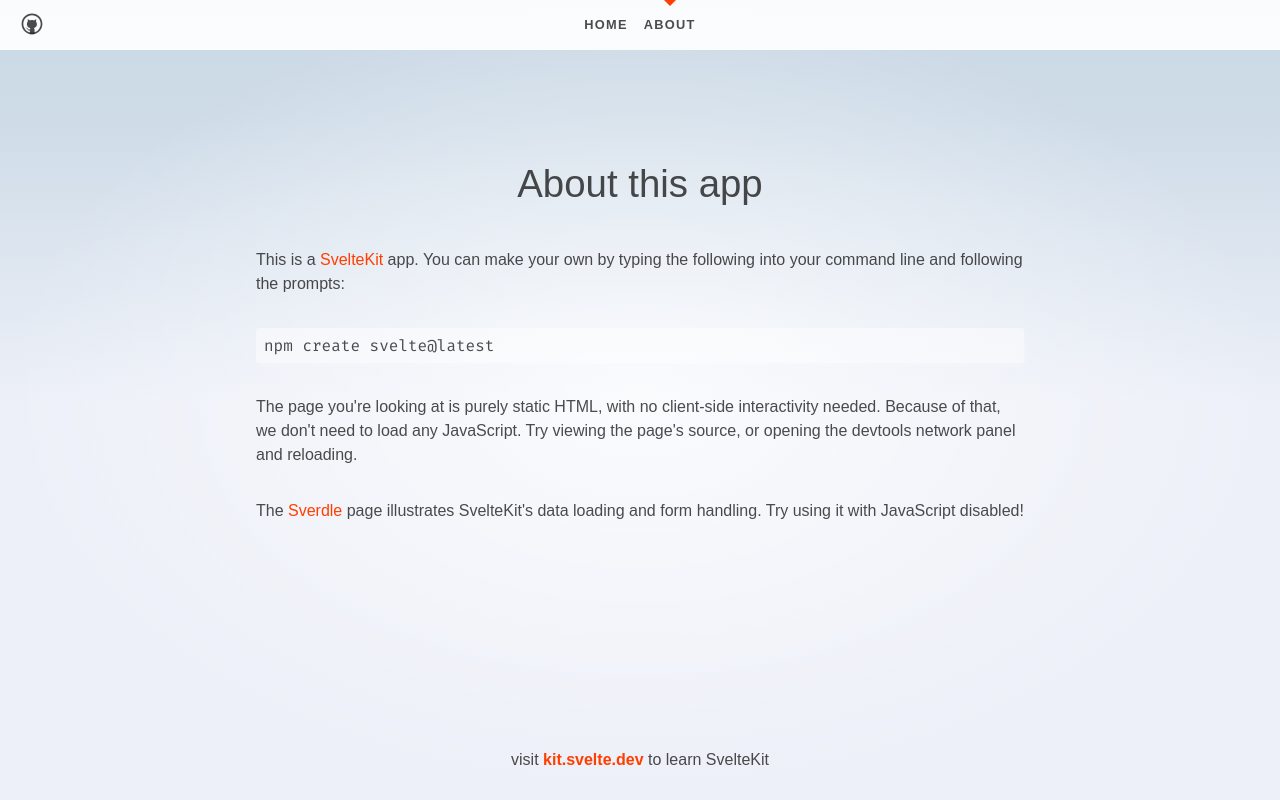
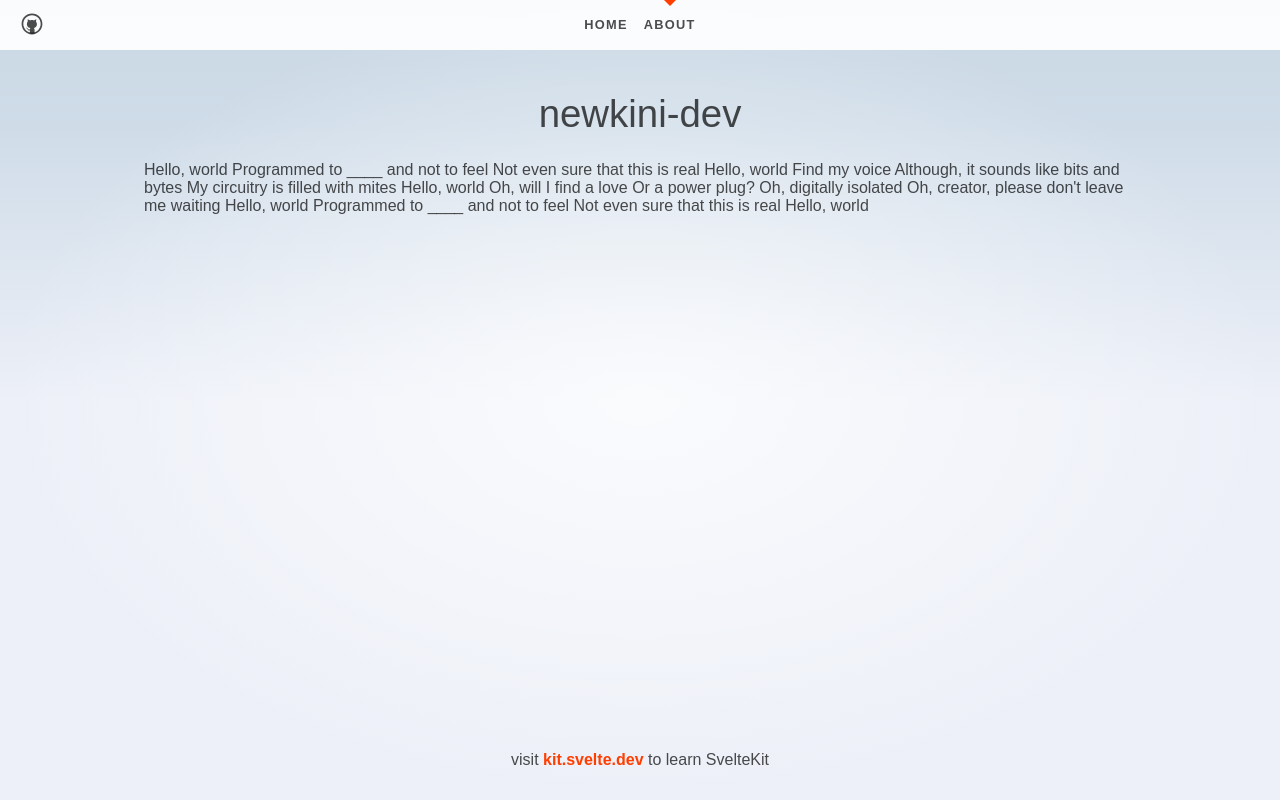
Before and after one commit to newkincode/site, a SvelteKit app: page /about in a window 1280 px wide. Built offline with nearby package versions, Linux system fonts and the light colour scheme.

Commit message:
no message

```diff
--- a/src/routes/+page.svelte
+++ b/src/routes/+page.svelte
@@ -7,7 +7,7 @@
 </head>
 <title>메인 사이트</title>
 <h1>newkini-dev.com</h1>
-<div>
+<div id="main">
     <p>제작중인 프로그램 또는 게임</p>
 <ul>
     <li><a href="/sfg">SFG - 모든걸 농사짓자!</a></li>
--- a/src/routes/about/+page.svelte
+++ b/src/routes/about/+page.svelte
@@ -3,24 +3,21 @@
 	<meta name="description" content="About this app" />
 </svelte:head>
 
-<div class="text-column">
-	<h1>About this app</h1>
+<h1>newkini-dev</h1>
 
-	<p>
-		This is a <a href="https://kit.svelte.dev">SvelteKit</a> app. You can make your own by typing the
-		following into your command line and following the prompts:
-	</p>
-
-	<pre>npm create svelte@latest</pre>
-
-	<p>
-		The page you're looking at is purely static HTML, with no client-side interactivity needed.
-		Because of that, we don't need to load any JavaScript. Try viewing the page's source, or opening
-		the devtools network panel and reloading.
-	</p>
-
-	<p>
-		The <a href="/sverdle">Sverdle</a> page illustrates SvelteKit's data loading and form handling. Try
-		using it with JavaScript disabled!
-	</p>
-</div>
+Hello, world
+Programmed to ____ and not to feel
+Not even sure that this is real
+Hello, world
+Find my voice
+Although, it sounds like bits and bytes
+My circuitry is filled with mites
+Hello, world
+Oh, will I find a love
+Or a power plug?
+Oh, digitally isolated
+Oh, creator, please don't leave me waiting
+Hello, world
+Programmed to ____ and not to feel
+Not even sure that this is real
+Hello, world
```
